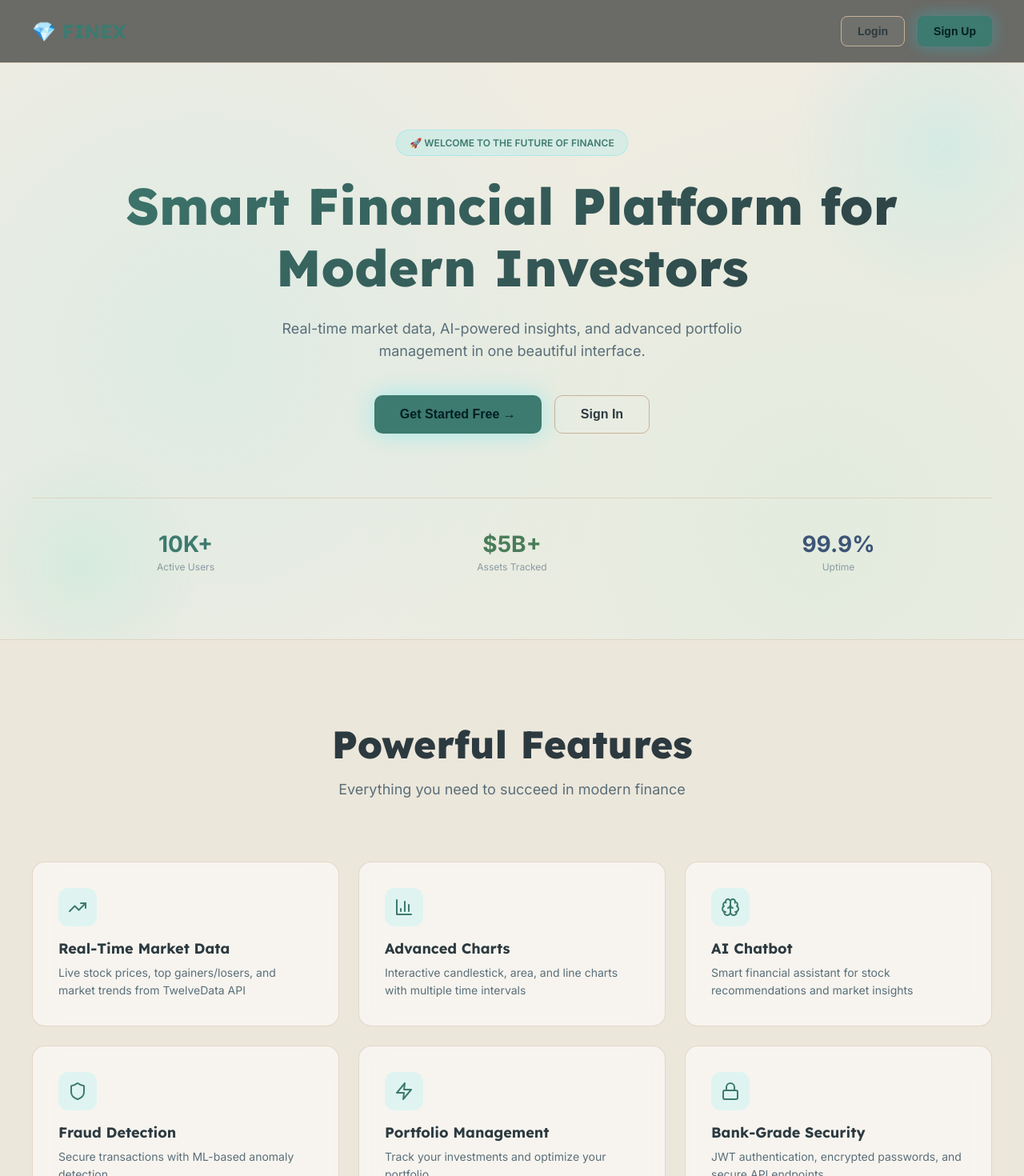
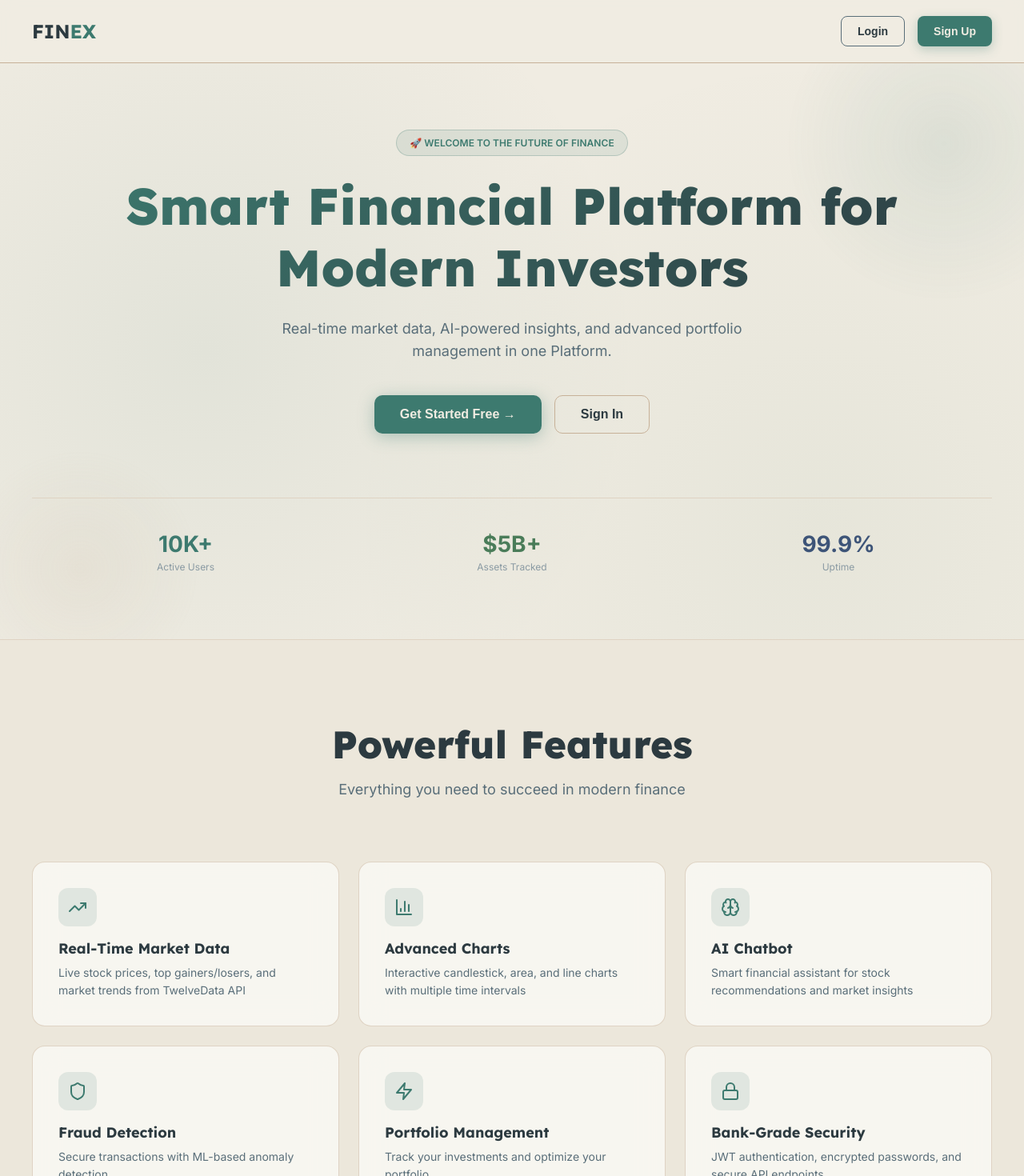
Before and after one commit to ankitlohan432-sketch/finex, a React (Vite) app in the folder frontend/: page / in a window 1280 px wide. Shown: the top 1470 px of the page at 80% size. Built offline with nearby package versions, Linux system fonts and the light colour scheme; no server answers.

Commit message:
fix: make navbar logo and buttons visible on warm sand theme

```diff
--- a/frontend/src/pages/Landing.jsx
+++ b/frontend/src/pages/Landing.jsx
@@ -6,327 +6,166 @@ export default function Landing() {
   const navigate = useNavigate()
 
   const features = [
-    {
-      icon: <TrendingUp size={24} />,
-      title: 'Real-Time Market Data',
-      description: 'Live stock prices, top gainers/losers, and market trends from TwelveData API'
-    },
-    {
-      icon: <BarChart3 size={24} />,
-      title: 'Advanced Charts',
-      description: 'Interactive candlestick, area, and line charts with multiple time intervals'
-    },
-    {
-      icon: <Brain size={24} />,
-      title: 'AI Chatbot',
-      description: 'Smart financial assistant for stock recommendations and market insights'
-    },
-    {
-      icon: <Shield size={24} />,
-      title: 'Fraud Detection',
-      description: 'Secure transactions with ML-based anomaly detection'
-    },
-    {
-      icon: <Zap size={24} />,
-      title: 'Portfolio Management',
-      description: 'Track your investments and optimize your portfolio'
-    },
-    {
-      icon: <Lock size={24} />,
-      title: 'Bank-Grade Security',
-      description: 'JWT authentication, encrypted passwords, and secure API endpoints'
-    }
+    { icon: <TrendingUp size={24} />, title: 'Real-Time Market Data', description: 'Live stock prices, top gainers/losers, and market trends from TwelveData API' },
+    { icon: <BarChart3 size={24} />, title: 'Advanced Charts', description: 'Interactive candlestick, area, and line charts with multiple time intervals' },
+    { icon: <Brain size={24} />, title: 'AI Chatbot', description: 'Smart financial assistant for stock recommendations and market insights' },
+    { icon: <Shield size={24} />, title: 'Fraud Detection', description: 'Secure transactions with ML-based anomaly detection' },
+    { icon: <Zap size={24} />, title: 'Portfolio Management', description: 'Track your investments and optimize your portfolio' },
+    { icon: <Lock size={24} />, title: 'Bank-Grade Security', description: 'JWT authentication, encrypted passwords, and secure API endpoints' }
   ]
 
   return (
     <div style={{ background: 'var(--bg-base)', color: 'var(--text-primary)', overflow: 'hidden' }}>
-      {/* Navigation */}
+
+      {/* ── Navigation ── */}
       <nav style={{
-        display: 'flex',
-        justifyContent: 'space-between',
-        alignItems: 'center',
+        display: 'flex', justifyContent: 'space-between', alignItems: 'center',
         padding: '20px 40px',
-        background: 'rgba(18,20,20,0.6)',
+        background: 'rgba(240,236,226,0.88)',
         backdropFilter: 'blur(10px)',
-        borderBottom: '1px solid var(--border-light)',
-        position: 'sticky',
-        top: 0,
-        zIndex: 100
+        borderBottom: '1px solid #c7b198',
+        position: 'sticky', top: 0, zIndex: 100
       }}>
-        <div style={{ fontSize: 24, fontWeight: 700, color: 'var(--accent)', fontFamily: "'Lexend'" }}>
-          💎 FINEX
+        {/* Logo — dark so it's visible on linen navbar */}
+        <div style={{ fontSize: 24, fontWeight: 700, color: '#2c3a40', fontFamily: "'Lexend'" }}>
+          FIN<span style={{ color: '#3d7a6f' }}>EX</span>
         </div>
+
         <div style={{ display: 'flex', gap: 16 }}>
+          {/* Login button — dark border + dark text */}
           <button onClick={() => navigate('/login')} style={{
             padding: '10px 20px',
-            background: 'rgba(255,255,255,0.04)',
-            border: '1px solid var(--border)',
+            background: 'transparent',
+            border: '1.5px solid #596e79',
             borderRadius: 8,
-            color: 'var(--text-primary)',
-            cursor: 'pointer',
-            fontSize: 14,
-            fontWeight: 600,
-            transition: 'all 0.3s',
-          }} onMouseEnter={(e) => {
-            e.target.style.background = 'rgba(0,229,255,0.1)'
-            e.target.style.borderColor = 'var(--accent)'
-          }} onMouseLeave={(e) => {
-            e.target.style.background = 'rgba(255,255,255,0.04)'
-            e.target.style.borderColor = 'var(--border)'
-          }}>
+            color: '#2c3a40',
+            cursor: 'pointer', fontSize: 14, fontWeight: 600, transition: 'all 0.3s',
+          }}
+            onMouseEnter={e => { e.target.style.background = 'rgba(61,122,111,0.10)'; e.target.style.borderColor = '#3d7a6f'; e.target.style.color = '#3d7a6f' }}
+            onMouseLeave={e => { e.target.style.background = 'transparent'; e.target.style.borderColor = '#596e79'; e.target.style.color = '#2c3a40' }}>
             Login
           </button>
+
+          {/* Sign Up button — solid teal, always visible */}
           <button onClick={() => navigate('/register')} style={{
             padding: '10px 20px',
-            background: 'var(--accent)',
+            background: '#3d7a6f',
             border: 'none',
             borderRadius: 8,
-            color: '#001f24',
-            cursor: 'pointer',
-            fontSize: 14,
-            fontWeight: 700,
-            transition: 'all 0.3s',
-            boxShadow: '0 0 20px rgba(0,229,255,0.3)'
-          }} onMouseEnter={(e) => {
-            e.target.style.boxShadow = '0 0 30px rgba(0,229,255,0.5)'
-            e.target.style.transform = 'translateY(-2px)'
-          }} onMouseLeave={(e) => {
-            e.target.style.boxShadow = '0 0 20px rgba(0,229,255,0.3)'
-            e.target.style.transform = 'translateY(0)'
-          }}>
+            color: '#f0ece2',
+            cursor: 'pointer', fontSize: 14, fontWeight: 700, transition: 'all 0.3s',
+            boxShadow: '0 4px 14px rgba(61,122,111,0.30)'
+          }}
+            onMouseEnter={e => { e.target.style.boxShadow = '0 6px 20px rgba(61,122,111,0.45)'; e.target.style.transform = 'translateY(-2px)' }}
+            onMouseLeave={e => { e.target.style.boxShadow = '0 4px 14px rgba(61,122,111,0.30)'; e.target.style.transform = 'translateY(0)' }}>
             Sign Up
           </button>
         </div>
       </nav>
 
-      {/* Hero Section */}
+      {/* ── Hero Section ── */}
       <section style={{
-        minHeight: '90vh',
-        display: 'flex',
-        alignItems: 'center',
-        justifyContent: 'center',
+        minHeight: '90vh', display: 'flex', alignItems: 'center', justifyContent: 'center',
         padding: '80px 40px',
-        backgroundImage: 'radial-gradient(circle at 20% 50%, rgba(0,229,255,0.08) 0%, transparent 50%), radial-gradient(circle at 80% 80%, rgba(0,229,160,0.06) 0%, transparent 50%)',
-        position: 'relative',
-        overflow: 'hidden'
+        backgroundImage: 'radial-gradient(circle at 20% 50%, rgba(61,122,111,0.08) 0%, transparent 50%), radial-gradient(circle at 80% 80%, rgba(74,124,89,0.06) 0%, transparent 50%)',
+        position: 'relative', overflow: 'hidden'
       }}>
-        {/* Animated background elements */}
-        <div style={{
-          position: 'absolute',
-          width: 400,
-          height: 400,
-          background: 'radial-gradient(circle, rgba(0,229,255,0.1) 0%, transparent 70%)',
-          borderRadius: '50%',
-          top: -100,
-          right: -100,
-          animation: 'float 6s ease-in-out infinite'
-        }} />
-        <div style={{
-          position: 'absolute',
-          width: 300,
-          height: 300,
-          background: 'radial-gradient(circle, rgba(0,229,160,0.08) 0%, transparent 70%)',
-          borderRadius: '50%',
-          bottom: -50,
-          left: -50,
-          animation: 'float 8s ease-in-out infinite'
-        }} />
+        {/* Animated blobs */}
+        <div style={{ position:'absolute', width:400, height:400, background:'radial-gradient(circle, rgba(61,122,111,0.10) 0%, transparent 70%)', borderRadius:'50%', top:-100, right:-100, animation:'float 6s ease-in-out infinite' }} />
+        <div style={{ position:'absolute', width:300, height:300, background:'radial-gradient(circle, rgba(199,177,152,0.12) 0%, transparent 70%)', borderRadius:'50%', bottom:-50, left:-50, animation:'float 8s ease-in-out infinite' }} />
 
-        <div style={{
-          maxWidth: 1200,
-          textAlign: 'center',
-          position: 'relative',
-          zIndex: 2
-        }}>
+        <div style={{ maxWidth:1200, textAlign:'center', position:'relative', zIndex:2 }}>
           <div style={{
-            display: 'inline-block',
-            padding: '8px 16px',
-            background: 'rgba(0,229,255,0.1)',
-            border: '1px solid rgba(0,229,255,0.2)',
-            borderRadius: 20,
-            marginBottom: 24,
-            color: 'var(--accent)',
-            fontSize: 12,
-            fontWeight: 600,
-            letterSpacing: 0.05,
-            textTransform: 'uppercase'
+            display:'inline-block', padding:'8px 16px',
+            background:'rgba(61,122,111,0.10)', border:'1px solid rgba(61,122,111,0.25)',
+            borderRadius:20, marginBottom:24,
+            color:'#3d7a6f', fontSize:12, fontWeight:600, letterSpacing:0.05, textTransform:'uppercase'
           }}>
-            🚀 Welcome to the Future of Finance
+            🚀 Welcome to the future of finance
           </div>
 
           <h1 style={{
-            fontSize: 64,
-            fontWeight: 800,
-            fontFamily: "'Lexend'",
-            marginBottom: 24,
-            lineHeight: 1.2,
-            background: 'linear-gradient(135deg, var(--accent) 0%, var(--text-primary) 100%)',
-            WebkitBackgroundClip: 'text',
-            WebkitTextFillColor: 'transparent',
-            backgroundClip: 'text'
+            fontSize:64, fontWeight:800, fontFamily:"'Lexend'", marginBottom:24, lineHeight:1.2,
+            background:'linear-gradient(135deg, #3d7a6f 0%, #2c3a40 100%)',
+            WebkitBackgroundClip:'text', WebkitTextFillColor:'transparent', backgroundClip:'text'
           }}>
             Smart Financial Platform for Modern Investors
           </h1>
 
-          <p style={{
-            fontSize: 18,
-            color: 'var(--text-secondary)',
-            maxWidth: 600,
-            margin: '0 auto 40px',
-            lineHeight: 1.6
-          }}>
-            Real-time market data, AI-powered insights, and advanced portfolio management in one beautiful interface.
+          <p style={{ fontSize:18, color:'#596e79', maxWidth:600, margin:'0 auto 40px', lineHeight:1.6 }}>
+            Real-time market data, AI-powered insights, and advanced portfolio management in one Platform.
           </p>
 
-          <div style={{
-            display: 'flex',
-            gap: 16,
-            justifyContent: 'center',
-            flexWrap: 'wrap'
-          }}>
+          <div style={{ display:'flex', gap:16, justifyContent:'center', flexWrap:'wrap' }}>
             <button onClick={() => navigate('/register')} style={{
-              padding: '14px 32px',
-              background: 'var(--accent)',
-              border: 'none',
-              borderRadius: 10,
-              color: '#001f24',
-              cursor: 'pointer',
-              fontSize: 16,
-              fontWeight: 700,
-              transition: 'all 0.3s',
-              boxShadow: '0 0 30px rgba(0,229,255,0.3)'
-            }} onMouseEnter={(e) => {
-              e.target.style.boxShadow = '0 0 40px rgba(0,229,255,0.5)'
-              e.target.style.transform = 'translateY(-4px)'
-            }} onMouseLeave={(e) => {
-              e.target.style.boxShadow = '0 0 30px rgba(0,229,255,0.3)'
-              e.target.style.transform = 'translateY(0)'
-            }}>
+              padding:'14px 32px', background:'#3d7a6f', border:'none', borderRadius:10,
+              color:'#f0ece2', cursor:'pointer', fontSize:16, fontWeight:700, transition:'all 0.3s',
+              boxShadow:'0 4px 20px rgba(61,122,111,0.35)'
+            }}
+              onMouseEnter={e => { e.target.style.boxShadow = '0 8px 30px rgba(61,122,111,0.50)'; e.target.style.transform = 'translateY(-4px)' }}
+              onMouseLeave={e => { e.target.style.boxShadow = '0 4px 20px rgba(61,122,111,0.35)'; e.target.style.transform = 'translateY(0)' }}>
               Get Started Free →
             </button>
             <button onClick={() => navigate('/login')} style={{
-              padding: '14px 32px',
-              background: 'rgba(255,255,255,0.04)',
-              border: '1px solid var(--border)',
-              borderRadius: 10,
-              color: 'var(--text-primary)',
-              cursor: 'pointer',
-              fontSize: 16,
-              fontWeight: 700,
-              transition: 'all 0.3s'
-            }} onMouseEnter={(e) => {
-              e.target.style.background = 'rgba(0,229,255,0.1)'
-              e.target.style.borderColor = 'var(--accent)'
-            }} onMouseLeave={(e) => {
-              e.target.style.background = 'rgba(255,255,255,0.04)'
-              e.target.style.borderColor = 'var(--border)'
-            }}>
+              padding:'14px 32px', background:'transparent',
+              border:'1.5px solid #c7b198', borderRadius:10,
+              color:'#2c3a40', cursor:'pointer', fontSize:16, fontWeight:700, transition:'all 0.3s'
+            }}
+              onMouseEnter={e => { e.target.style.background = 'rgba(61,122,111,0.08)'; e.target.style.borderColor = '#3d7a6f' }}
+              onMouseLeave={e => { e.target.style.background = 'transparent'; e.target.style.borderColor = '#c7b198' }}>
               Sign In
             </button>
           </div>
 
           {/* Stats */}
           <div style={{
-            display: 'grid',
-            gridTemplateColumns: 'repeat(auto-fit, minmax(150px, 1fr))',
-            gap: 24,
-            marginTop: 80,
-            paddingTop: 40,
-            borderTop: '1px solid var(--border-light)'
+            display:'grid', gridTemplateColumns:'repeat(auto-fit, minmax(150px, 1fr))',
+            gap:24, marginTop:80, paddingTop:40, borderTop:'1px solid #dfd3c3'
           }}>
             <div>
-              <div style={{ fontSize: 28, fontWeight: 700, color: 'var(--accent)' }}>10K+</div>
-              <div style={{ fontSize: 12, color: 'var(--text-muted)', marginTop: 4 }}>Active Users</div>
+              <div style={{ fontSize:28, fontWeight:700, color:'#3d7a6f' }}>10K+</div>
+              <div style={{ fontSize:12, color:'#8a9aa3', marginTop:4 }}>Active Users</div>
             </div>
             <div>
-              <div style={{ fontSize: 28, fontWeight: 700, color: 'var(--success)' }}>$5B+</div>
-              <div style={{ fontSize: 12, color: 'var(--text-muted)', marginTop: 4 }}>Assets Tracked</div>
+              <div style={{ fontSize:28, fontWeight:700, color:'#4a7c59' }}>$5B+</div>
+              <div style={{ fontSize:12, color:'#8a9aa3', marginTop:4 }}>Assets Tracked</div>
             </div>
             <div>
-              <div style={{ fontSize: 28, fontWeight: 700, color: 'var(--info)' }}>99.9%</div>
-              <div style={{ fontSize: 12, color: 'var(--text-muted)', marginTop: 4 }}>Uptime</div>
+              <div style={{ fontSize:28, fontWeight:700, color:'#3d5478' }}>99.9%</div>
+              <div style={{ fontSize:12, color:'#8a9aa3', marginTop:4 }}>Uptime</div>
             </div>
           </div>
         </div>
       </section>
 
-      {/* Features Section */}
-      <section style={{
-        padding: '100px 40px',
-        background: 'var(--bg-primary)',
-        borderTop: '1px solid var(--border-light)'
-      }}>
-        <div style={{ maxWidth: 1200, margin: '0 auto' }}>
-          <div style={{ textAlign: 'center', marginBottom: 80 }}>
-            <h2 style={{
-              fontSize: 48,
-              fontWeight: 800,
-              fontFamily: "'Lexend'",
-              marginBottom: 16
-            }}>
+      {/* ── Features Section ── */}
+      <section style={{ padding:'100px 40px', background:'#ece7db', borderTop:'1px solid #dfd3c3' }}>
+        <div style={{ maxWidth:1200, margin:'0 auto' }}>
+          <div style={{ textAlign:'center', marginBottom:80 }}>
+            <h2 style={{ fontSize:48, fontWeight:800, fontFamily:"'Lexend'", marginBottom:16, color:'#2c3a40' }}>
               Powerful Features
             </h2>
-            <p style={{
-              fontSize: 18,
-              color: 'var(--text-secondary)',
-              maxWidth: 500,
-              margin: '0 auto'
-            }}>
+            <p style={{ fontSize:18, color:'#596e79', maxWidth:500, margin:'0 auto' }}>
               Everything you need to succeed in modern finance
             </p>
           </div>
 
-          <div style={{
-            display: 'grid',
-            gridTemplateColumns: 'repeat(auto-fit, minmax(320px, 1fr))',
-            gap: 24
-          }}>
+          <div style={{ display:'grid', gridTemplateColumns:'repeat(auto-fit, minmax(320px, 1fr))', gap:24 }}>
             {features.map((feature, idx) => (
               <div key={idx} style={{
-                background: 'var(--glass-bg)',
-                backdropFilter: 'var(--glass-blur)',
-                border: '1px solid var(--glass-border)',
-                borderRadius: 16,
-                padding: 32,
-                transition: 'all 0.3s',
-                cursor: 'pointer',
-                position: 'relative',
-                overflow: 'hidden'
-              }} onMouseEnter={(e) => {
-                e.currentTarget.style.transform = 'translateY(-8px)'
-                e.currentTarget.style.borderColor = 'rgba(0,229,255,0.3)'
-                e.currentTarget.style.boxShadow = 'var(--shadow-hover)'
-              }} onMouseLeave={(e) => {
-                e.currentTarget.style.transform = 'translateY(0)'
-                e.currentTarget.style.borderColor = 'var(--glass-border)'
-                e.currentTarget.style.boxShadow = 'none'
-              }}>
-                <div style={{
-                  width: 48,
-                  height: 48,
-                  background: 'rgba(0,229,255,0.1)',
-                  borderRadius: 12,
-                  display: 'flex',
-                  alignItems: 'center',
-                  justifyContent: 'center',
-                  marginBottom: 16,
-                  color: 'var(--accent)'
-                }}>
+                background:'rgba(250,248,244,0.85)', backdropFilter:'blur(16px)',
+                border:'1px solid rgba(199,177,152,0.50)', borderRadius:16, padding:32,
+                transition:'all 0.3s', cursor:'pointer', position:'relative', overflow:'hidden'
+              }}
+                onMouseEnter={e => { e.currentTarget.style.transform = 'translateY(-8px)'; e.currentTarget.style.borderColor = 'rgba(61,122,111,0.35)'; e.currentTarget.style.boxShadow = '0 16px 40px rgba(89,110,121,0.18)' }}
+                onMouseLeave={e => { e.currentTarget.style.transform = 'translateY(0)'; e.currentTarget.style.borderColor = 'rgba(199,177,152,0.50)'; e.currentTarget.style.boxShadow = 'none' }}>
+                <div style={{ width:48, height:48, background:'rgba(61,122,111,0.12)', borderRadius:12, display:'flex', alignItems:'center', justifyContent:'center', marginBottom:16, color:'#3d7a6f' }}>
                   {feature.icon}
                 </div>
-                <h3 style={{
-                  fontSize: 18,
-                  fontWeight: 700,
-                  marginBottom: 8,
-                  fontFamily: "'Lexend'"
-                }}>
+                <h3 style={{ fontSize:18, fontWeight:700, marginBottom:8, fontFamily:"'Lexend'", color:'#2c3a40' }}>
                   {feature.title}
                 </h3>
-                <p style={{
-                  fontSize: 14,
-                  color: 'var(--text-secondary)',
-                  lineHeight: 1.6
-                }}>
+                <p style={{ fontSize:14, color:'#596e79', lineHeight:1.6 }}>
                   {feature.description}
                 </p>
               </div>
@@ -335,60 +174,35 @@ export default function Landing() {
         </div>
       </section>
 
-      {/* CTA Section */}
+      {/* ── CTA Section ── */}
       <section style={{
-        padding: '100px 40px',
-        background: 'radial-gradient(circle at 50% 50%, rgba(0,229,255,0.08) 0%, transparent 100%)',
-        textAlign: 'center'
+        padding:'100px 40px',
+        background:'radial-gradient(circle at 50% 50%, rgba(61,122,111,0.08) 0%, transparent 100%)',
+        textAlign:'center'
       }}>
-        <div style={{ maxWidth: 600, margin: '0 auto' }}>
-          <h2 style={{
-            fontSize: 48,
-            fontWeight: 800,
-            fontFamily: "'Lexend'",
-            marginBottom: 24
-          }}>
+        <div style={{ maxWidth:600, margin:'0 auto' }}>
+          <h2 style={{ fontSize:48, fontWeight:800, fontFamily:"'Lexend'", marginBottom:24, color:'#2c3a40' }}>
             Ready to Transform Your Portfolio?
           </h2>
-          <p style={{
-            fontSize: 18,
-            color: 'var(--text-secondary)',
-            marginBottom: 32,
-            lineHeight: 1.6
-          }}>
+          <p style={{ fontSize:18, color:'#596e79', marginBottom:32, lineHeight:1.6 }}>
             Join thousands of investors using FINEX to make smarter financial decisions.
           </p>
           <button onClick={() => navigate('/register')} style={{
-            padding: '16px 40px',
-            background: 'var(--accent)',
-            border: 'none',
-            borderRadius: 10,
-            color: '#001f24',
-            cursor: 'pointer',
-            fontSize: 16,
-            fontWeight: 700,
-            transition: 'all 0.3s',
-            boxShadow: '0 0 40px rgba(0,229,255,0.4)'
-          }} onMouseEnter={(e) => {
-            e.target.style.boxShadow = '0 0 50px rgba(0,229,255,0.6)'
-            e.target.style.transform = 'translateY(-4px)'
-          }} onMouseLeave={(e) => {
-            e.target.style.boxShadow = '0 0 40px rgba(0,229,255,0.4)'
-            e.target.style.transform = 'translateY(0)'
-          }}>
+            padding:'16px 40px', background:'#3d7a6f', border:'none', borderRadius:10,
+            color:'#f0ece2', cursor:'pointer', fontSize:16, fontWeight:700, transition:'all 0.3s',
+            boxShadow:'0 4px 24px rgba(61,122,111,0.35)'
+          }}
+            onMouseEnter={e => { e.target.style.boxShadow = '0 8px 36px rgba(61,122,111,0.50)'; e.target.style.transform = 'translateY(-4px)' }}
+            onMouseLeave={e => { e.target.style.boxShadow = '0 4px 24px rgba(61,122,111,0.35)'; e.target.style.transform = 'translateY(0)' }}>
             Start Your Journey Now
           </button>
         </div>
       </section>
 
-      {/* Footer */}
+      {/* ── Footer ── */}
       <footer style={{
-        padding: '40px',
-        background: 'var(--bg-primary)',
-        borderTop: '1px solid var(--border-light)',
-        textAlign: 'center',
-        fontSize: 12,
-        color: 'var(--text-muted)'
+        padding:'40px', background:'#ece7db', borderTop:'1px solid #dfd3c3',
+        textAlign:'center', fontSize:12, color:'#8a9aa3'
       }}>
         <p>© 2024 FINEX. All rights reserved. | Privacy Policy | Terms of Service</p>
       </footer>
@@ -396,7 +210,7 @@ export default function Landing() {
       <style>{`
         @keyframes float {
           0%, 100% { transform: translateY(0px); }
-          50% { transform: translateY(20px); }
+          50%       { transform: translateY(20px); }
         }
       `}</style>
     </div>
```
